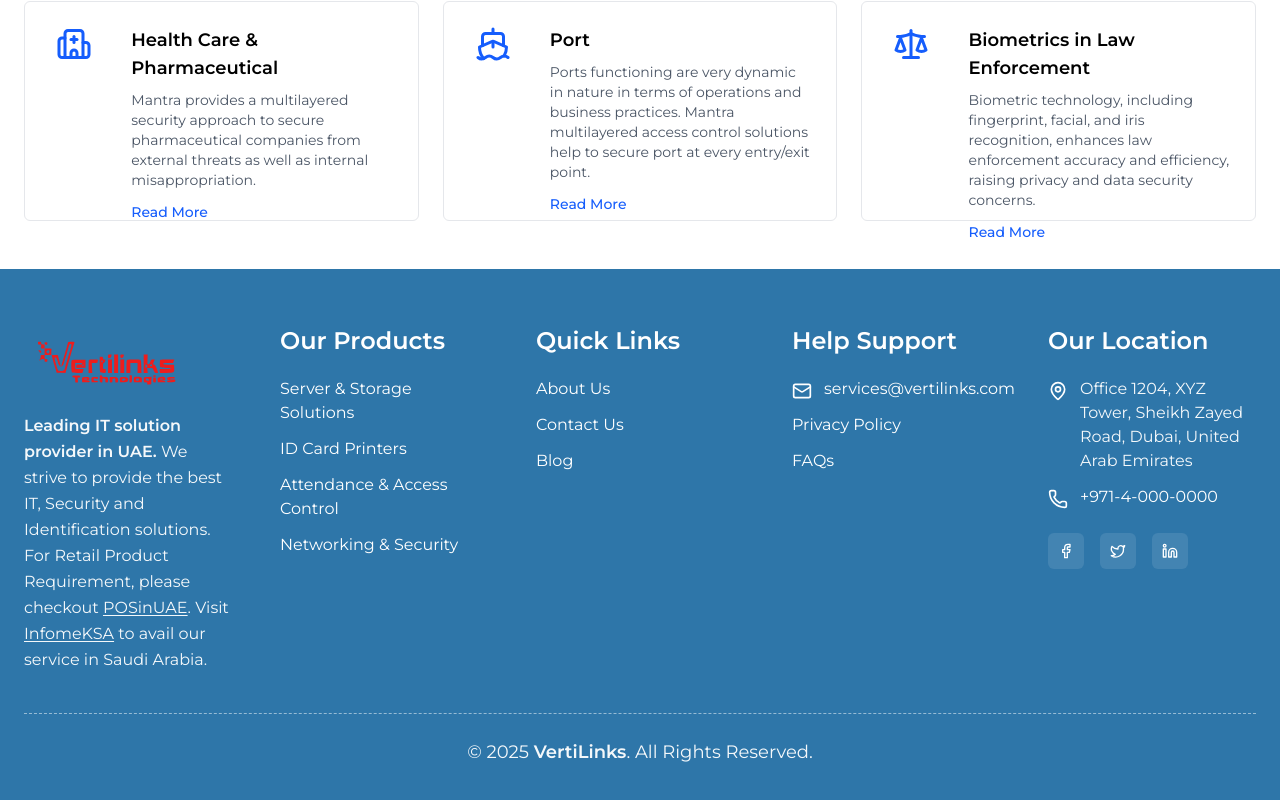
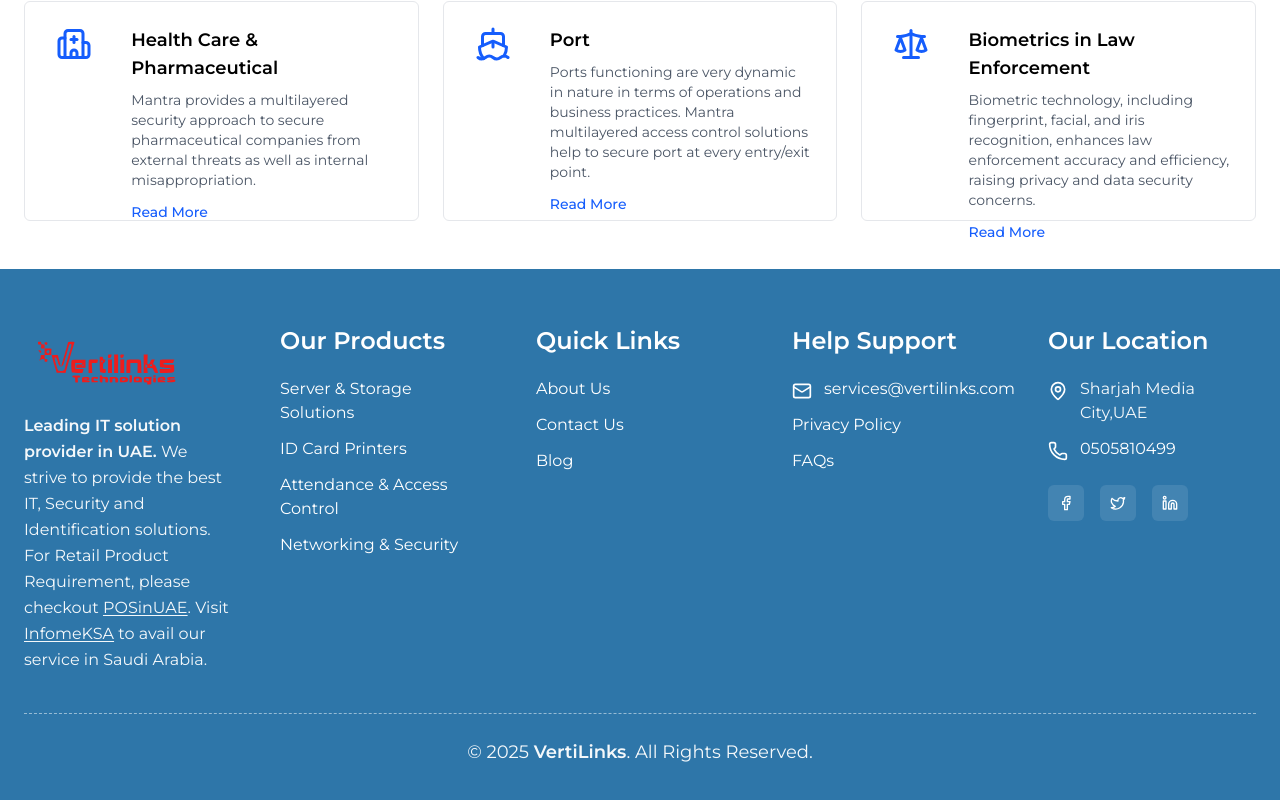
Before and after one commit to devk007/VertiLinks, a React (Vite) app in the folder frontend/: page / in a window 1280 px wide. Shown: the part 3308-4108 px from the top of the page. Built offline with nearby package versions, Linux system fonts and the light colour scheme.

Commit message:
Contact Details Updated

```diff
--- a/frontend/src/components/Footer.jsx
+++ b/frontend/src/components/Footer.jsx
@@ -168,14 +168,13 @@ export default function Footer() {
             <div className="flex items-start gap-3 mb-3">
               <MapPin className="w-5 h-5 mt-1 shrink-0" />
               <p className="opacity-95">
-                Office 1204, XYZ Tower, Sheikh Zayed Road,
-                Dubai, United Arab Emirates
+                Sharjah Media City,UAE
               </p>
             </div>
             {/* Optional phones */}
             <div className="flex items-start gap-3">
               <Phone className="w-5 h-5 mt-1 shrink-0" />
-              <p>+971-4-000-0000</p>
+              <p>0505810499</p>
             </div>
 
             {/* Social (secondary) */}
```
